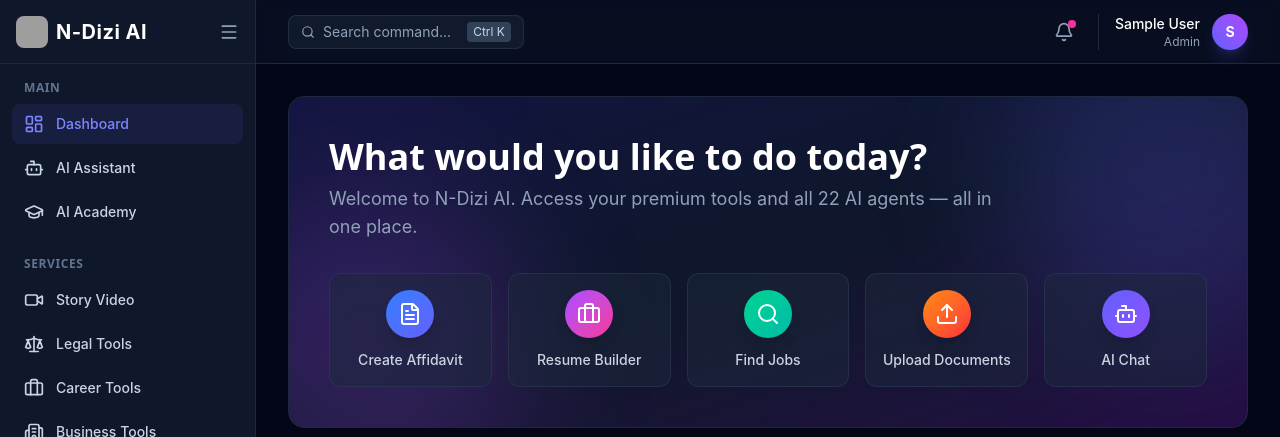
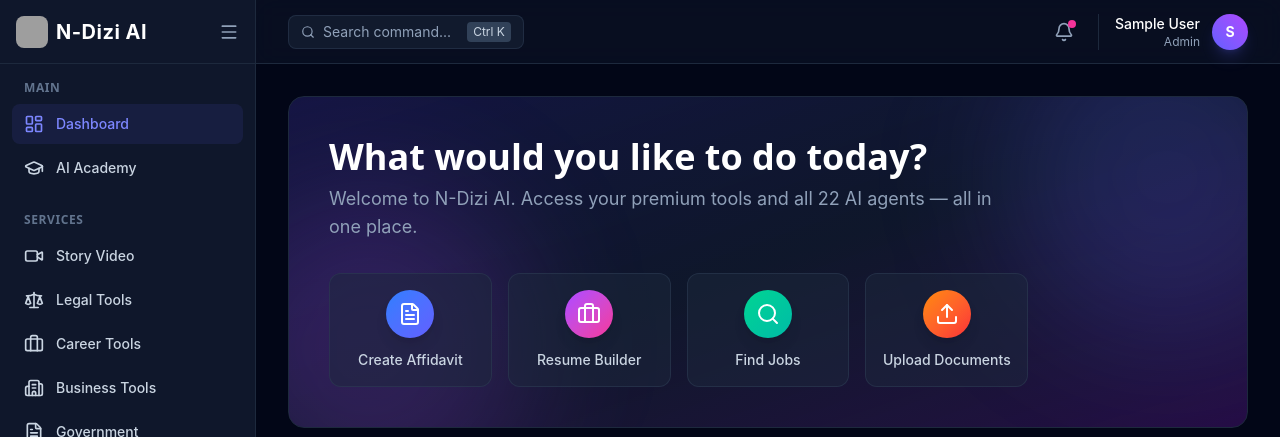
Before and after one commit to nnsp58/Harshita-AI, a React (Vite) app in the folder frontend/: page /dashboard in a window 1280 px wide. Shown: the top 437 px of the page. Built offline with nearby package versions, Linux system fonts and the light colour scheme; no server answers; sample sign-in values are in the browser's storage; grey boxes are pictures that could not be loaded.

Commit message:
UI: remove redundant AI Chat shortcuts from dashboard to reduce clutter

```diff
--- a/frontend/src/components/Layout/ModernSidebar.jsx
+++ b/frontend/src/components/Layout/ModernSidebar.jsx
@@ -22,7 +22,6 @@
     title: 'Main',
     items: [
       { name: 'Dashboard', icon: LayoutDashboard, route: '/dashboard' },
-      { name: 'AI Assistant', icon: Bot, route: '/service/ai-assistant' },
       { name: 'AI Academy', icon: GraduationCap, route: '/academy' },
     ]
   },
--- a/frontend/src/pages/DashboardSaaS.jsx
+++ b/frontend/src/pages/DashboardSaaS.jsx
@@ -99,7 +99,6 @@
     { id: 'resume', title: 'Resume Builder', icon: Briefcase, color: 'from-purple-500 to-pink-500', route: '/resume-builder' },
     { id: 'job', title: 'Find Jobs', icon: Search, color: 'from-emerald-400 to-teal-500', route: '/jobs' },
     { id: 'upload', title: 'Upload Documents', icon: Upload, color: 'from-orange-400 to-red-500', route: '/documents' },
-    { id: 'chat', title: 'AI Chat', icon: Bot, color: 'from-indigo-500 to-violet-500', route: '/service/ai-assistant' },
   ];
 
   const StatCard = ({ title, value, icon: Icon, trend }) => (
```
